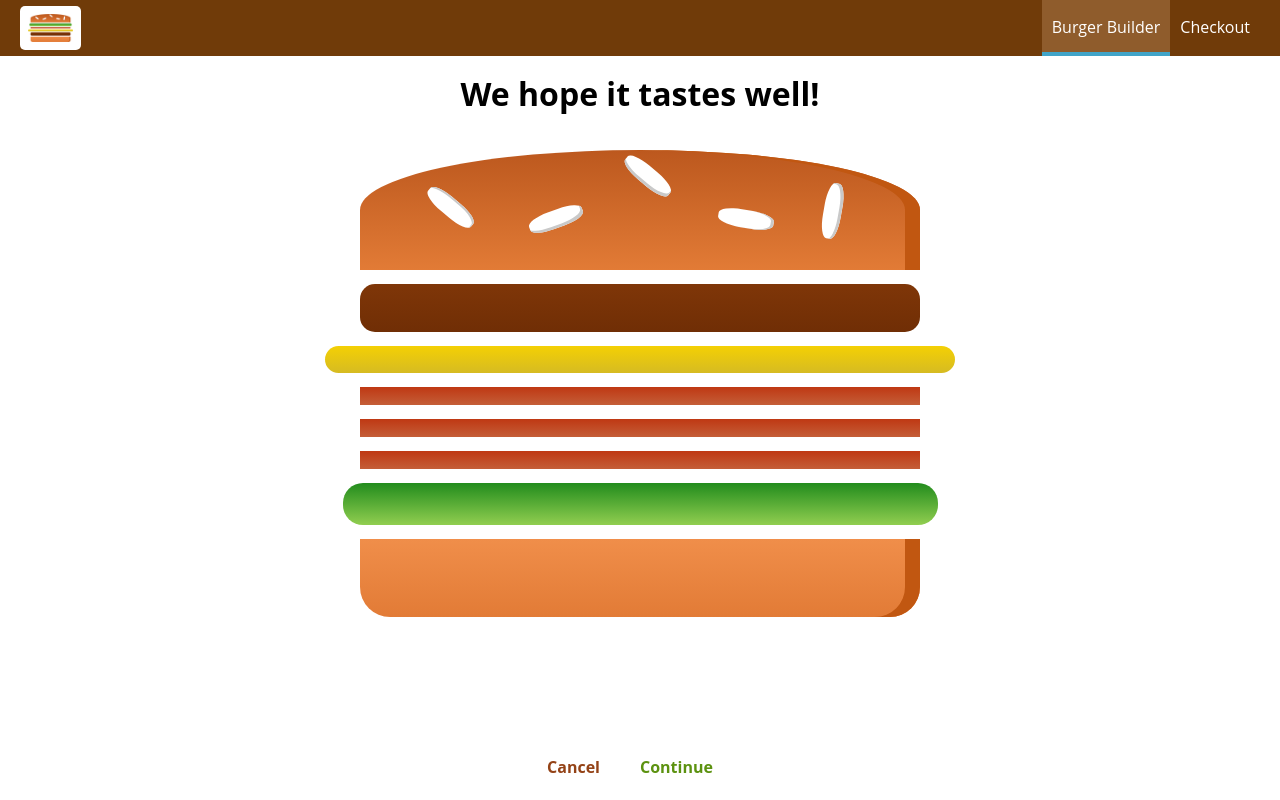
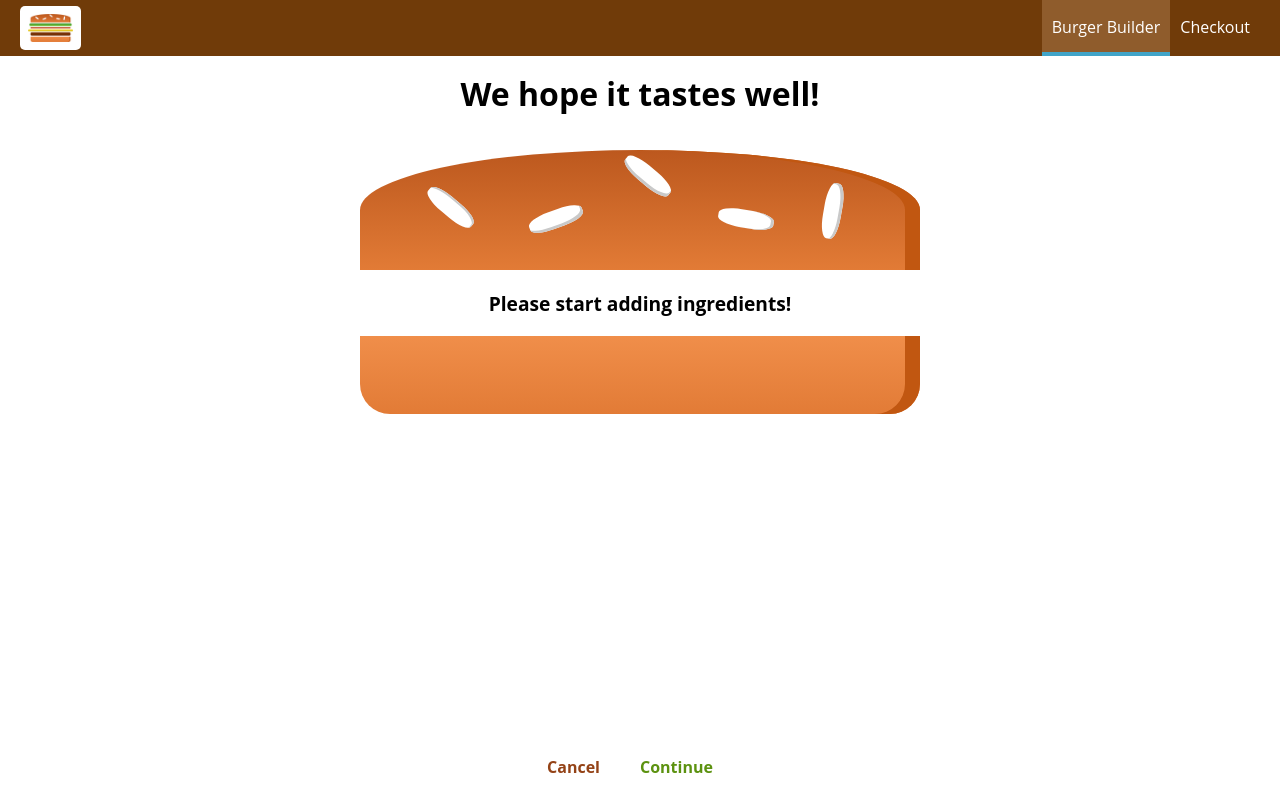
Before and after one commit to piyushabbi/build-food, a React app: page /checkout in a window 1280 px wide. Built offline with nearby package versions, Linux system fonts and the light colour scheme.

Commit message:
Pass ingredients to checkout page

```diff
--- a/src/containers/BurgerBuilder/BurgerBuilder.js
+++ b/src/containers/BurgerBuilder/BurgerBuilder.js
@@ -111,7 +111,17 @@ class BurgerBuilder extends Component {
 		// 		this.setState({ isLoading: false, purchasing: false });
 		// 	})
 		// 	.catch(err => console.log(err));
-		this.props.history.push('/checkout');
+		let queryString = Object.keys(this.state.ingredients)
+			.map(ingredient => {
+				return `${encodeURIComponent(ingredient)}=${
+					this.state.ingredients[ingredient]
+				}`;
+			})
+			.join('&');
+		this.props.history.push({
+			pathname: '/checkout',
+			search: `?${queryString}`
+		});
 	};
 
 	render() {
--- a/src/containers/Checkout/Checkout.js
+++ b/src/containers/Checkout/Checkout.js
@@ -10,6 +10,15 @@ class Checkout extends Component {
 			salad: 1
 		}
 	};
+
+	componentDidMount() {
+		const query = new URLSearchParams(this.props.location.search);
+		const ingredients = {};
+		for (let params of query.entries()) {
+			ingredients[params[0]] = +params[1];
+		}
+		this.setState({ ingredients });
+	}
 
 	checkoutCancelledHandler = () => {
 		this.props.history.goBack();
```
